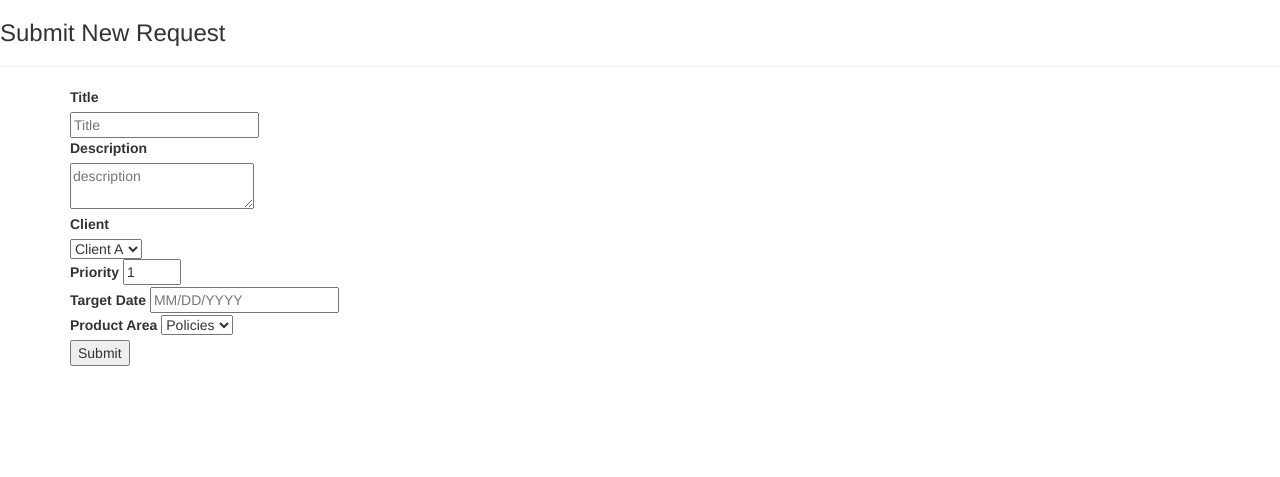
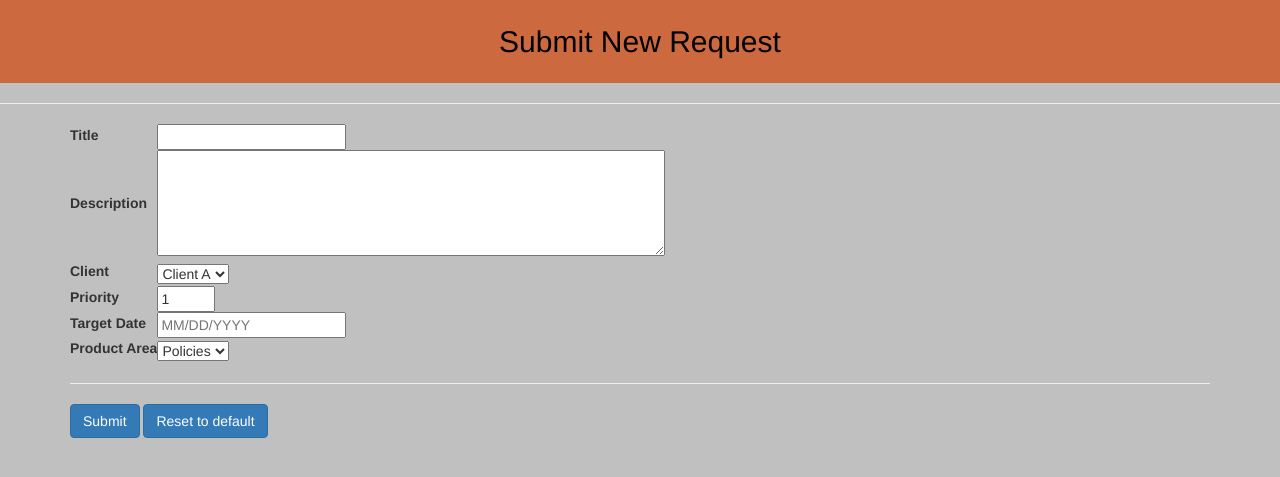
Before and after one commit to alexsav815/feature_request_flask_sql, a Flask app: page /new in a window 1280 px wide. Shown: the top 477 px of the page. Run offline with Flask 2, Linux system fonts and the light colour scheme; some libraries are stand-ins or nearby versions.

Commit message:
More bootstrap..

```diff
--- a/templates/new.html
+++ b/templates/new.html
@@ -8,9 +8,22 @@
     <script src="https://maxcdn.bootstrapcdn.com/bootstrap/3.3.7/js/bootstrap.min.js"></script>
   </head>
 
+  <style type="text/css">
+   body {
+     background: rgb(192,192,192) !important;
+   }
+   header {
+     background: rgb(205,105,63) !important;
+     padding-top: 5px;
+     padding-bottom: 15px;
+   }
+  </style>
+
+  <header>
+      <h2 class="text-center" style="color:rgb(0,0,0)"> Submit New Request  </h2>
+  </header>
+
   <body>
-
-    <h3>Submit New Request</h3>
     <hr/>
 
     {%- for category, message in get_flashed_messages(with_categories = true) %}
@@ -22,28 +35,64 @@
 
 
     <div class="container">
-      <form action = "{{ request.path }}" method = "POST">
-         <label for = "title">Title</label><br>
-         <input type = "text" name = "title" placeholder = "Title" /><br>
-
-	 <label for = "description">Description</label><br>
-         <textarea name = "description" placeholder = "description"></textarea><br>
-
-         <label for = "client">Client</label><br>
-         <select id="client" name="client"><option value="Client A">Client A</option><option value="Client B">Client B</option><option value="Client C">Client C</option></select><br>
-
-	 <label for="priority">Priority </label>
-         <input type="number" name="priority" id="priority" value="1" data-type="integer" min="1" max="10"><br>
-
-	 <label for="targetdate">Target Date </label>
-	 <input type="text" name="targetdate" id="targetdate" required pattern="^(0[1-9]|1[012])[- /.](0[1-9]|[12][0-9]|3[01])[- /.](19|20)[0-9][0-9]$"  placeholder="MM/DD/YYYY"><br>
-
-	 <label for="productarea">Product Area </label>
-	 <select id="productarea" name="productarea"><option value="policies">Policies</option><option value="billing">Billing</option><option value="claims">Claims</option><option value="reports">Reports</option></select><br>
-
-         <input type = "submit" value = "Submit" />
+      <form id="enter_request" action = "{{ request.path }}" method = "POST">
+	<table class="">
+          <tr>
+	    <td><label for = "title">Title</label></td>
+            <td><input type="text" name="title" id="title" required></td>
+	  </tr>
+	  <tr>
+	    <td><label for = "description">Description</label></td>
+            <td><textarea name="description" id="description" rows="5" cols="60" required></textarea></td>
+	  </tr>
+	  <tr>
+            <td><label for = "client">Client</label></td>
+            <td><select id="client" name="client"><option  value="Client A">Client A</option><option value="Client B">Client B</option><option value="Client C">Client C</option></select></td>
+          </tr>
+	  <script>
+	    $( "#client" ).attr( "value", $( "#client" ).val() );
+	  </script>
+	  <tr>
+	    <td><label for="priority">Priority </label></td>
+            <td><input type="number" name="priority" id="priority" value="1" data-type="integer" min="1" max="10"></td>
+	  </tr>
+	  <tr>
+	    <td><label for="targetdate">Target Date </label></td>
+	    <td><input type="text" name="targetdate" id="targetdate" required pattern="^(0[1-9]|1[012])[- /.](0[1-9]|[12][0-9]|3[01])[- /.](19|20)[0-9][0-9]$"  placeholder="MM/DD/YYYY"></td>
+	  </tr>
+	  <tr>
+	    <td><label for="productarea">Product Area </label></td>
+	    <td><select id="productarea" name="productarea"><option value="policies">Policies</option><option value="billing">Billing</option><option value="claims">Claims</option><option value="reports">Reports</option></select></td>
+	  </tr>
+	  <script>
+	    $( "#productarea" ).attr( "value", $( "#productarea" ).val() );
+	  </script>
+	</table>
+	<hr>
+	<p>
+	  <input type = "submit" class="btn btn-primary" value = "Submit" />
+	  <button type="button" id="enter_request_reset" class="btn btn-primary">Reset to default</button>
+	</p>
       </form>
     </div>
 
+    <script>
+     $( "#enter_request_reset" ).click( function() {
+       return enter_request_reset();
+     });
+
+     enter_request_reset = function() {
+
+       $("#enter_request :input" ).each(function() {
+	 var t = $("#" + $( this ).attr( "id" ));
+	 //console.log ("ID: " +  "#" + $( this ).attr( "id" ) + "_msg");
+	 t.val( t.attr( "value" ) );
+	 $( "#" + $( this ).attr( "id" ) + "_msg" ).html( "" );
+       });
+
+       return false;
+     }
+    </script>
+
    </body>
 </html>
```
Also changed, not shown: templates/show_all.html (+30 -11 lines), clinets.sqlite3.
